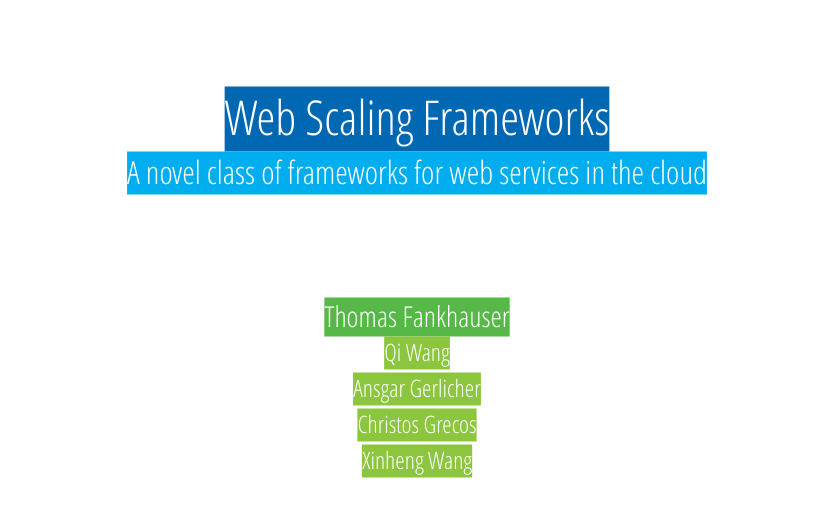
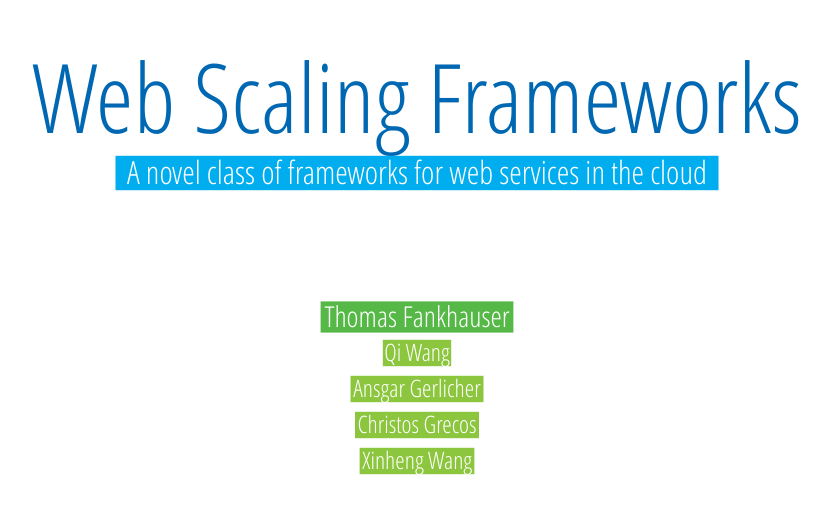
Before and after one commit to funkhousr/d3p, a plain HTML site: page examples/phd.html in a window 1280 px wide. Shown: the part 263-780 px from the top of the page, without its empty margins (223-1053 px from the left). Drawn offline with Linux system fonts and the light colour scheme.

Commit message:
cleaned up slides

```diff
--- a/examples/phd.js
+++ b/examples/phd.js
@@ -8,18 +8,22 @@ d3p.make = {
 d3p.slides = [
   [
     function(stage, objects, make, next){
-      objects.title    = d3p.theme.phd.heading(stage, "h1", "Web Scaling Frameworks")
-        .attr("transform", "translate(0," + d3p.y(-0.05) + ")");
+      objects.title = d3p.theme.default.group(stage, 0, -0.1);
+      objects.title.append("text").text("Web Scaling Frameworks").attr("class", "h1");
 
-      objects.subtitle = d3p.theme.phd.heading(stage, "h2", "A novel class of frameworks for web services in the cloud")
-        .attr("transform", "translate(0," + d3p.y(0.1) + ")");
+      objects.subtitle = d3p.theme.default.group(stage, 0, 0.1);
+      d3p.theme.phd.heading(objects.subtitle, "h2", "A novel class of frameworks for web services in the cloud");
 
       objects.authors = d3p.theme.default.group(stage, 0, 0.5);
-      d3p.theme.phd.heading(objects.authors, "h3", "Thomas Fankhauser")
-      d3p.theme.phd.heading(objects.authors, "h4", "Qi Wang").attr("transform", "translate(0," + d3p.y(0.1) + ")");
-      d3p.theme.phd.heading(objects.authors, "h4", "Ansgar Gerlicher").attr("transform", "translate(0," + d3p.y(0.2) + ")");
-      d3p.theme.phd.heading(objects.authors, "h4", "Christos Grecos").attr("transform", "translate(0," + d3p.y(0.3) + ")");
-      d3p.theme.phd.heading(objects.authors, "h4", "Xinheng Wang").attr("transform", "translate(0," + d3p.y(0.4) + ")");
+      [
+        ["h3", "Thomas Fankhauser"],
+        ["h4", "Qi Wang"],
+        ["h4", "Ansgar Gerlicher"],
+        ["h4", "Christos Grecos"],
+        ["h4", "Xinheng Wang"],
+      ].forEach(function(author, i){
+        d3p.theme.phd.heading(objects.authors, author[0], author[1]).attr("transform", "translate(0," + d3p.y(i * 0.1) + ")");
+      });
 
       next();
     }
--- a/themes/phd/phd.css
+++ b/themes/phd/phd.css
@@ -29,7 +29,7 @@ svg.d3p text{
   baseline-shift: -7%;
 }
 
-svg.d3p text.h1{ font-size: 3em; }
+svg.d3p text.h1{ font-size: 6em; }
 svg.d3p text.h2{ font-size: 2em; }
 svg.d3p text.h3{ font-size: 1.8em; }
 svg.d3p text.h4{ font-size: 1.5em; }
@@ -44,6 +44,10 @@ svg.d3p text.h5{
   fill: white;
 }
 
+svg.d3p text.h1{
+ fill: #0068B3;
+}
+
 svg.d3p rect.h1{ fill: #0068B3; }
 svg.d3p rect.h2{ fill: #00ADEF; }
 svg.d3p rect.h3{ fill: #56B947; }
--- a/themes/phd/phd.js
+++ b/themes/phd/phd.js
@@ -1,15 +1,16 @@
 d3p.theme.phd = {
   heading: function(stage, level, text){
     var group = stage.append("g"),
-    title = group.append("text").text(text).attr("class", level),
-    bbox  = title[0][0].getBBox();
-    bbox.width = bbox.width * 1;
-    var bg    = group.insert("rect", ":first-child")
-    .attr("class" , level)
-    .attr("width" , bbox.width)
-    .attr("height", bbox.height)
-    .attr("x"     , -(bbox.width/2))
-    .attr("y"     , -(bbox.height/2));
+        title = group.append("text").text(text).attr("class", level),
+        bbox  = title[0][0].getBBox(),
+        w     = bbox.width * 1.04,
+        h     = bbox.height * 0.8,
+        bg    = group.insert("rect", ":first-child")
+          .attr("class" , level)
+          .attr("width" , w)
+          .attr("height", h)
+          .attr("x"     , -(w/2))
+          .attr("y"     , -(h/2));
     return group;
   }
 };
```
